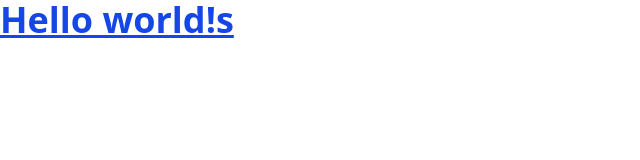
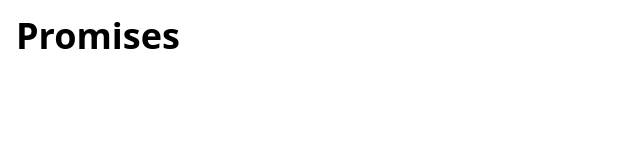
Before and after one commit to al-moreton/promises, a website built with webpack: page src/index.html in a window 1280 px wide. Shown: the whole page, without its empty margins (0-640 px from the left). Built offline with nearby package versions, Linux system fonts and the light colour scheme.

Commit message:
initial commit

```diff
--- a/src/index.html
+++ b/src/index.html
@@ -9,8 +9,8 @@
   <body>
     <header></header>
     <main>
-      <h1 class="text-4xl font-bold underline text-blue-700">
-        Hello world!s
+      <h1 class="text-4xl font-bold p-4">
+        Promises
       </h1>
     </main>
     <footer></footer>
--- a/src/js/greeting.js
+++ /dev/null
@@ -1,2 +0,0 @@
-// greeting.js
-export const greeting = "Hello, Odinite!";
--- a/src/js/index.js
+++ b/src/js/index.js
@@ -1,5 +1,2 @@
 // index.js
 import "../css/styles.css";
-import { greeting } from "./greeting.js";
-
-console.log(greeting);
```
Also changed, not shown: README.md, 1 other file.
